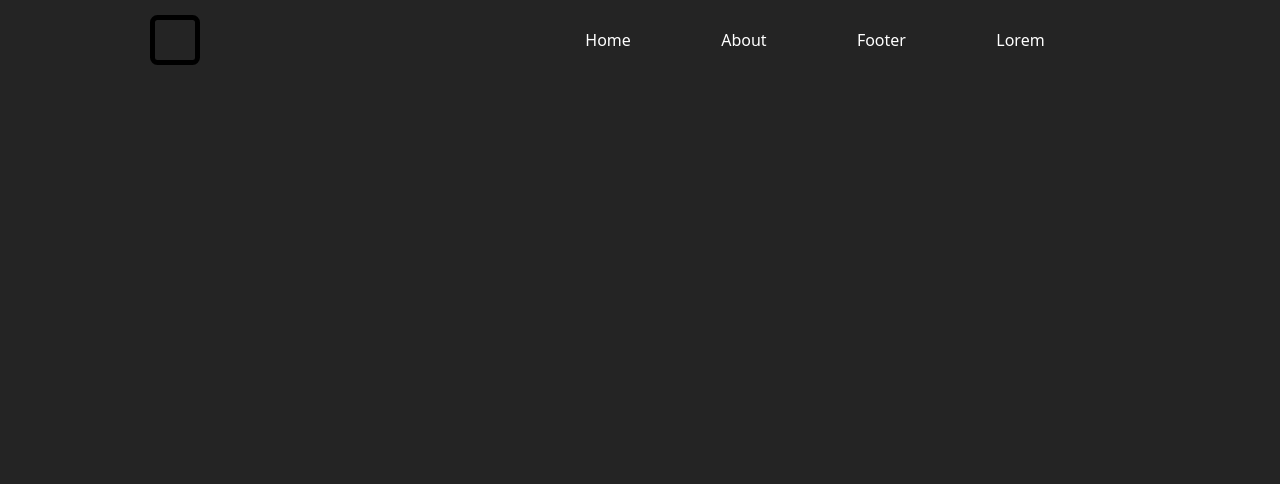
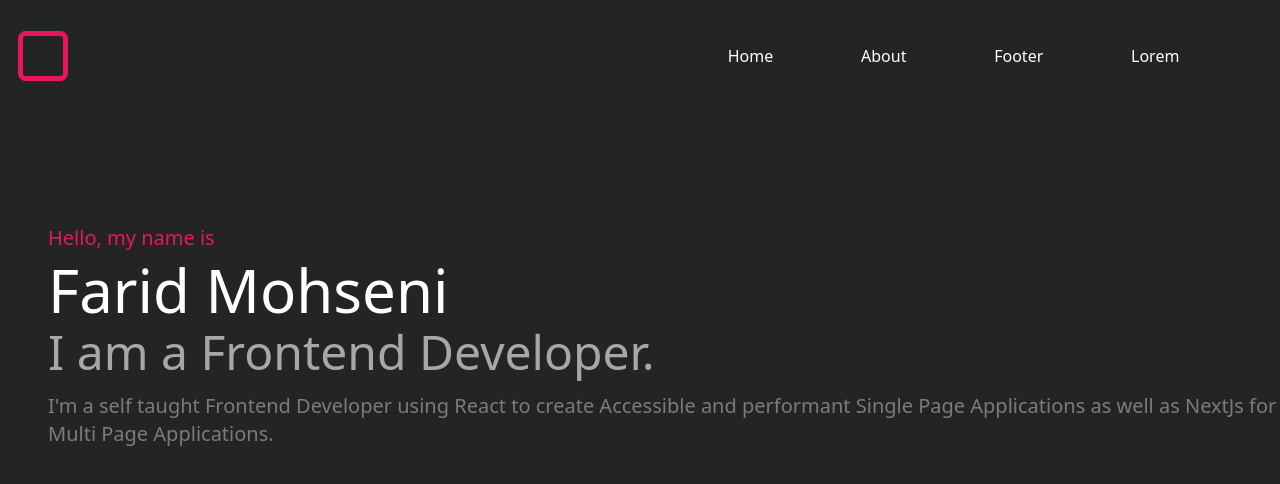
Before and after one commit to FaridMo99/Portfolio-Landing-Page, a React (Vite) app: page / in a window 1280 px wide. Shown: the top 484 px of the page. Built offline with nearby package versions, Linux system fonts and the light colour scheme.

Commit message:
added transitions and styles to header component, created about section

```diff
--- a/src/App.jsx
+++ b/src/App.jsx
@@ -1,9 +1,14 @@
 import Header from "./components/header/Header";
+import Main from "./components/main/Main";
+import About from "./components/main/About";
+
 function App() {
   return (
     <>
       <Header />
-      <div className="h-[200vh]"></div>
+      <Main>
+        <About />
+      </Main>
     </>
   );
 }
--- a/src/components/header/Header.jsx
+++ b/src/components/header/Header.jsx
@@ -2,7 +2,8 @@ import React, { useEffect, useState } from "react";
 import Navbar from "./Navbar";
 import { MenuIcon, X } from "lucide-react";
 import NavbarModal from "./NavbarModal";
-import {Square} from "lucide-react"
+import { Square } from "lucide-react";
+import { motion } from "framer-motion";
 
 function Header() {
   const [isOpen, setIsOpen] = useState(false);
@@ -48,19 +49,25 @@ function Header() {
   }
 
   return (
-    <header
-      className={`w-full h-[10vh] ${scroll ? "frost" : ""} fixed top-0 flex justify-around items-center`}
+    <motion.header
+      initial="closed"
+      animate={{
+        height: scroll ? "12.5vh" : "10vh",
+        padding: scroll ? "2vw" : "0",
+      }}
+      transition={{ duration: 0.2, ease: "linear" }}
+      className={`w-[98vw] top-[2vh] left-[1vw] rounded-2xl fixed flex justify-between items-center ${scroll ? "frost" : ""} z-10`}
       onClick={clickHandler}
     >
-      <Square size={60}/>
+      <Square className="text-secondary" size={60} />
       <Icon
         size={null}
-        className="z-20 md:hidden w-[11%] h-full absolute right-3 text-white"
+        className="z-20 md:hidden w-[12%] h-full text-white"
         onClick={() => setIsOpen(!isOpen)}
       />
       <Navbar links={links} />
       {isOpen && <NavbarModal links={links} />}
-    </header>
+    </motion.header>
   );
 }
 
--- a/src/components/header/Navbar.jsx
+++ b/src/components/header/Navbar.jsx
@@ -4,8 +4,8 @@ import { motion } from "framer-motion";
 
 function Navbar({ links }) {
   return (
-    <nav className="w-1/2 h-full text-white">
-      <ul className="w-full h-full hidden md:flex justify-evenly items-center">
+    <nav className="w-1/2 h-full hidden md:block text-white">
+      <ul className="w-full h-full md:flex justify-evenly items-center">
         {links.map((link) => (
           <motion.li
             className="relative cursor-pointer"
--- a/src/components/header/NavbarModal.jsx
+++ b/src/components/header/NavbarModal.jsx
@@ -4,7 +4,12 @@ import { motion } from "framer-motion";
 
 function NavbarModal({ links }) {
   return (
-    <div className="w-screen h-screen absolute z-10 top-0 left-0 bg-black/75">
+    <motion.div
+      initial={{ opacity: 0, x: 100 }}
+      animate={{ opacity: 1, x: 0 }}
+      transition={{ duration: 0.5, ease: "easeOut" }}
+      className="w-screen h-screen absolute z-10 top-0 left-0 bg-black/75"
+    >
       <div className="w-3/7 h-full modalDiv absolute top-0 right-0 bg-primary text-white">
         <ul className="w-full h-full flex flex-col justify-evenly items-center">
           {links.map((link) => (
@@ -28,7 +33,7 @@ function NavbarModal({ links }) {
           ))}
         </ul>
       </div>
-    </div>
+    </motion.div>
   );
 }
 
--- /dev/null
+++ b/src/components/main/About.jsx
@@ -0,0 +1,23 @@
+import React from "react";
+
+function About() {
+  return (
+    <section
+      id="Home"
+      className="w-full text-white h-[88vh] flex flex-col pl-12"
+    >
+      <h2 className="text-secondary text-xl pt-32 pb-2">Hello, my name is</h2>
+      <h1 className="text-6xl">Farid Mohseni</h1>
+      <h3 className="text-white/60 text-5xl pt-2 pb-4">
+        I am a Frontend Developer.
+      </h3>
+      <p className="text-white/40 text-xl">
+        I'm a self taught Frontend Developer using React to create Accessible
+        and performant Single Page Applications as well as NextJs for Multi Page
+        Applications.
+      </p>
+    </section>
+  );
+}
+
+export default About;
--- /dev/null
+++ b/src/components/main/Main.jsx
@@ -0,0 +1,7 @@
+import React from "react";
+
+function Main({ children }) {
+  return <main className="mt-[12vh] w-full">{children}</main>;
+}
+
+export default Main;
--- a/src/index.css
+++ b/src/index.css
@@ -7,17 +7,22 @@
   box-shadow: 0 4px 30px rgba(0, 0, 0, 0.1);
   backdrop-filter: blur(2.9px);
   -webkit-backdrop-filter: blur(2.9px);
-  border-bottom: 1px solid rgba(255, 255, 255, 0.25);
-  position: fixed;
   z-index: 10;
   overflow: hidden;
+  outline: 1px solid rgba(255, 255, 255, 0.4);
 }
 
 .frost::before {
-  content: '';
+  content: "";
   position: absolute;
   inset: 0;
-  background: radial-gradient(circle, rgba(36, 36, 36, 0.243) 40%, rgba(36, 36, 36, 0.3) 100%);
   z-index: -1;
   pointer-events: none;
+
+  background-image: url("../public/abstract-art-background-dark-gray-600nw-2115572723.jpg.webp");
+  background-repeat: no-repeat;
+  background-size: cover;
+  background-position: center;
+  opacity: 0.6;
+  filter: brightness(0.7);
 }
```
Also changed, not shown: public/abstract-art-background-dark-gray-600nw-2115572723.jpg.webp (added).
